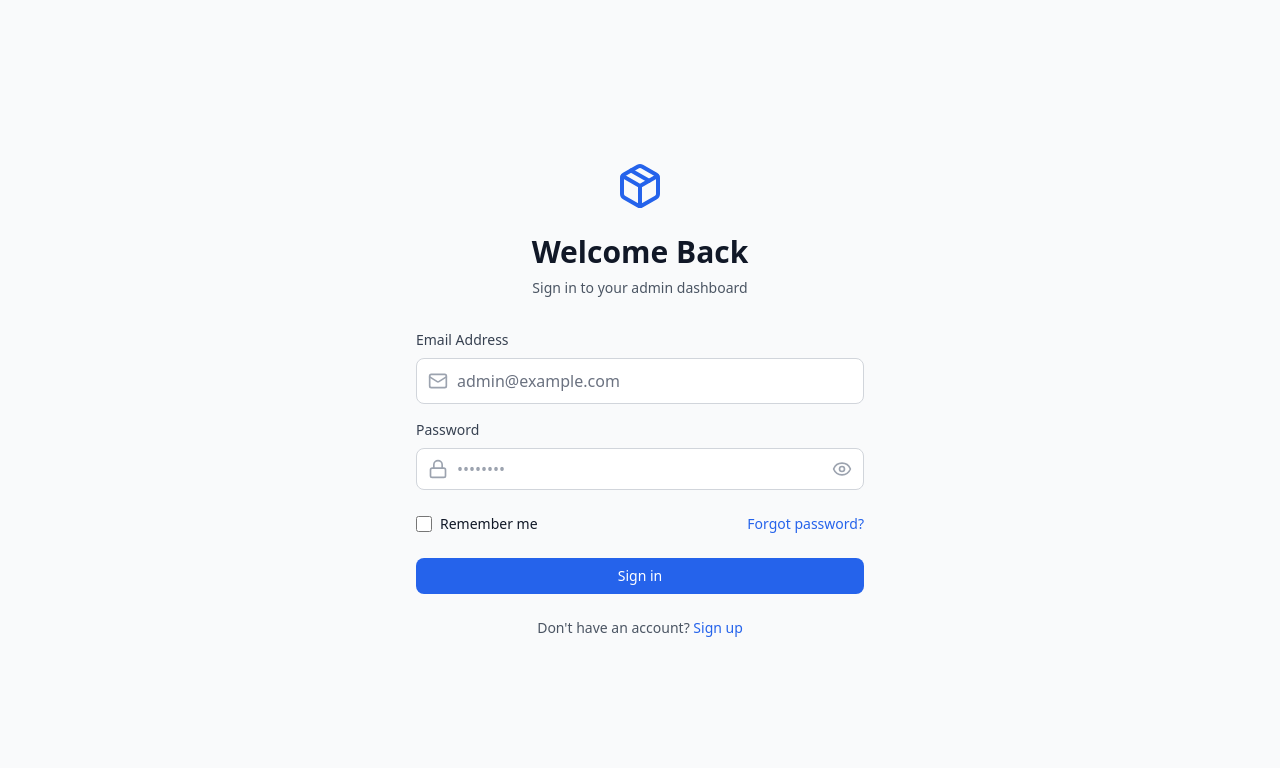
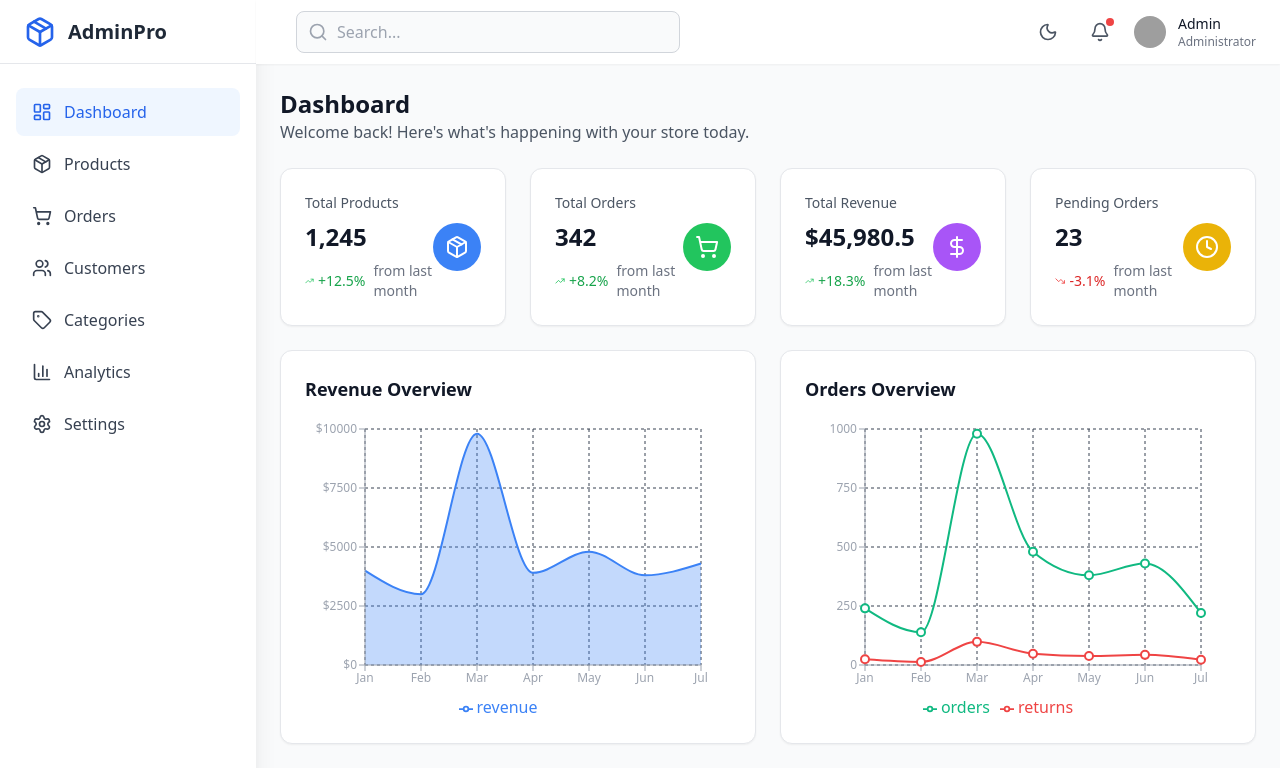
Before and after one commit to Aayush-Roy/sohwaisdash, a React (Vite) app: page /dashboard in a window 1280 px wide. Before the commit this address led to /login. Shown: the top 768 px of the page. Built offline with nearby package versions, Linux system fonts and the light colour scheme; grey boxes are pictures that could not be loaded.

Commit message:
removed auth

```diff
--- a/src/App.jsx
+++ b/src/App.jsx
@@ -63,6 +63,7 @@ import Layout from './components/layout/Layout';
 import Login from './pages/auth/Login';
 import Signup from './pages/auth/Signup'; // Add this import
 import Dashboard from './pages/Dashboard';
+// import Products from './pages/Products';
 import Products from './pages/Products';
 import Orders from './pages/Orders';
 import Customers from './pages/Customers';
@@ -76,8 +77,8 @@ function App() {
       <AuthProvider>
         <Routes>
           {/* Public Routes */}
-          <Route path="/login" element={<Login />} />
-          <Route path="/signup" element={<Signup />} /> {/* Add this route */}
+          {/* <Route path="/login" element={<Login />} />
+          <Route path="/signup" element={<Signup />} /> Add this route */}
 
           {/* Protected Routes */}
           <Route element={<ProtectedRoute />}>
--- a/src/components/common/ProtectedRoute.jsx
+++ b/src/components/common/ProtectedRoute.jsx
@@ -13,7 +13,8 @@ const ProtectedRoute = () => {
     );
   }
 
-  return user ? <Outlet /> : <Navigate to="/login" replace />;
+  // return user ? <Outlet /> : <Navigate to="/login" replace />;
+  return !user ? <Outlet /> : null;
 };
 
 export default ProtectedRoute;
--- a/src/components/layout/Topbar.jsx
+++ b/src/components/layout/Topbar.jsx
@@ -94,12 +94,12 @@ const Topbar = ({ onMenuClick }) => {
           <div className="relative">
             <button className="flex items-center space-x-3">
               <img
-                src={user?.avatar}
-                alt={user?.name}
+                src={user?.avatar || "https://ui-avatars.com/api/?name=aayush%40gamil.com&background=3b82f6&color=fff"}
+                alt={user?.name || "A"}
                 className="h-8 w-8 rounded-full"
               />
               <div className="hidden md:block text-left">
-                <p className="text-sm font-medium text-gray-900 dark:text-white">{user?.name}</p>
+                <p className="text-sm font-medium text-gray-900 dark:text-white">{user?.name || "Admin"}</p>
                 <p className="text-xs text-gray-500 dark:text-gray-400">Administrator</p>
               </div>
             </button>
```
